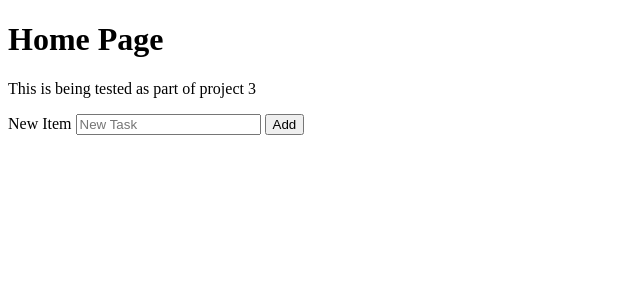
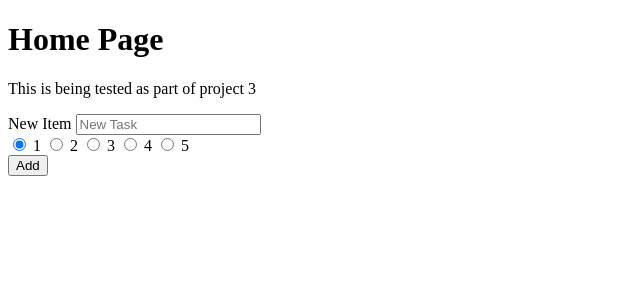
Before and after one commit to MyNameBeJohn/CS321_Project_3_CI-CD, a Flask app: page / in a window 1280 px wide. Shown: the top 300 px of the page, without its empty margins (0-640 px from the left). Run offline with Flask 2, Linux system fonts and the light colour scheme.

Commit message:
added priority functionality

```diff
--- a/app.py
+++ b/app.py
@@ -12,7 +12,9 @@ def home():
 @app.route("/add/", methods=["POST"])
 def add():
 	new_todo_item = request.form.get("new_todo")
-	todo_list.append((new_todo_item, {"check":0}))
+	priority = request.form.get("priority")
+
+	todo_list.append((new_todo_item, {"check":0, "priority":priority}))
 
 	return redirect(url_for("home"))
 
--- a/templates/base.html
+++ b/templates/base.html
@@ -11,7 +11,19 @@
     <form action="/add" method="post">
     	<div>
     		<label for="title">New Item</label>
-    		<input type="text" name="new_todo" placeholder="New Task">
+    		<input type="text" name="new_todo" placeholder="New Task"><br>
+
+    		<input type="radio" name="priority" value="1" checked>
+			<label for="1">1</label>
+			<input type="radio" name="priority" value="2">
+			<label for="2">2</label>
+			<input type="radio" name="priority" value="3">
+			<label for="3">3</label>
+			<input type="radio" name="priority" value="4">
+			<label for="4">4</label>
+			<input type="radio" name="priority" value="5">
+			<label for="5">5</label><br>
+
     		<button type="submit">Add</button>
     	</div>
     </form>
```
